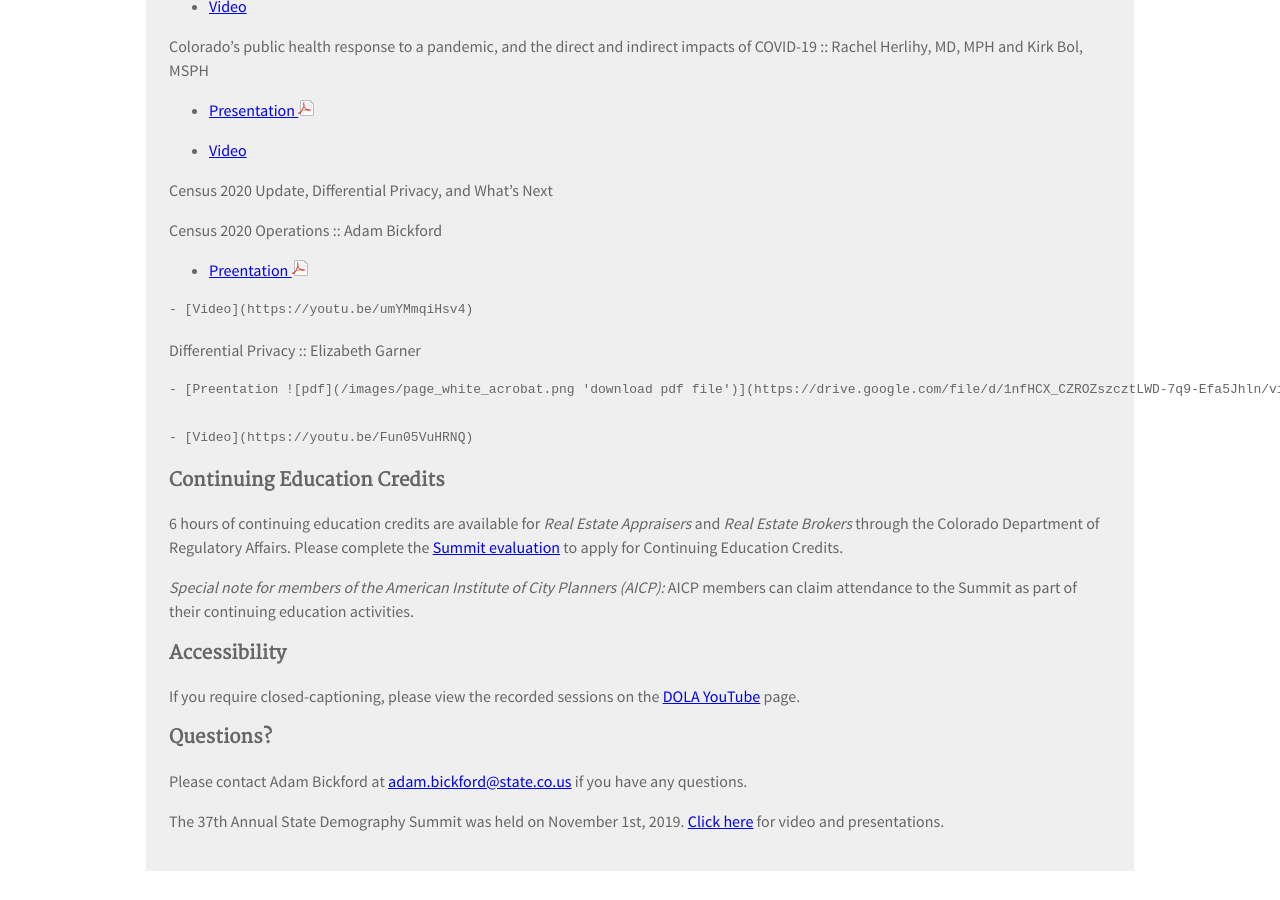
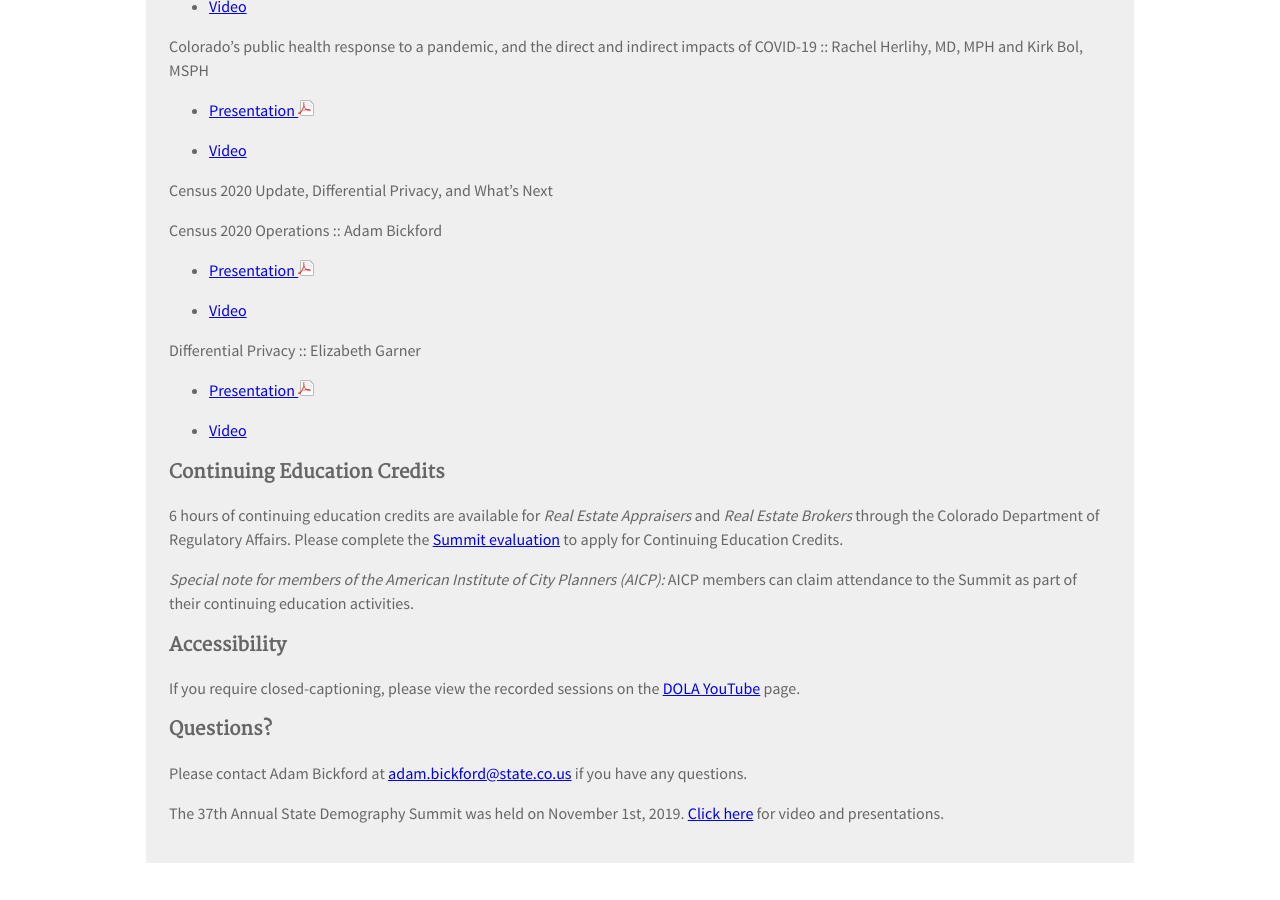
Before and after one commit to TBleess/Website_New, a Jekyll site: the page built from pages/9_Not_in_Menu/demography_summit_2020.md, in a window 1280 px wide and 900 px high, scrolled down 1738 px. Built offline with Jekyll 4.4.1, drawn with Linux system fonts in a browser that asks for light colours.

Commit message:
Add files via upload

```diff
--- a/pages/9_Not_in_Menu/demography_summit_2020.md
+++ b/pages/9_Not_in_Menu/demography_summit_2020.md
@@ -79,15 +79,15 @@
 
   Census 2020 Operations :: Adam Bickford
 
-   - [Preentation ![pdf](/images/page_white_acrobat.png 'download pdf file')](https://drive.google.com/file/d/1vPHO4nQcsoESMPP7AeaPu7vt2s-GcBQ9/view?usp=sharing)
+  - [Presentation ![pdf](/images/page_white_acrobat.png 'download pdf file')](https://drive.google.com/file/d/1vPHO4nQcsoESMPP7AeaPu7vt2s-GcBQ9/view?usp=sharing)
 
-    - [Video](https://youtu.be/umYMmqiHsv4)
+   - [Video](https://youtu.be/umYMmqiHsv4)
 
   Differential Privacy :: Elizabeth Garner
 
-    - [Preentation ![pdf](/images/page_white_acrobat.png 'download pdf file')](https://drive.google.com/file/d/1nfHCX_CZROZszcztLWD-7q9-Efa5Jhln/view?usp=sharing)
+  - [Presentation ![pdf](/images/page_white_acrobat.png 'download pdf file')](https://drive.google.com/file/d/1nfHCX_CZROZszcztLWD-7q9-Efa5Jhln/view?usp=sharing)
 
-    - [Video](https://youtu.be/Fun05VuHRNQ)
+  - [Video](https://youtu.be/Fun05VuHRNQ)
 
 
 ### Continuing Education Credits
```
